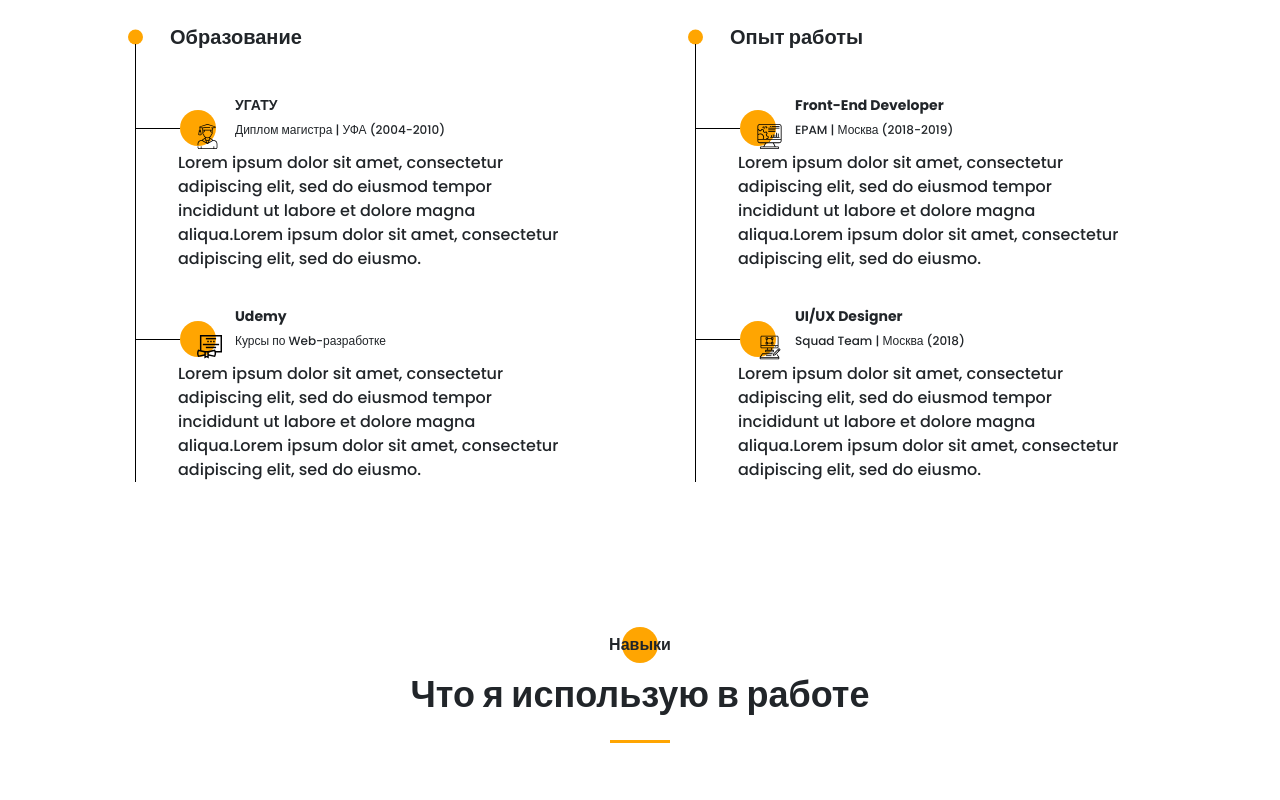
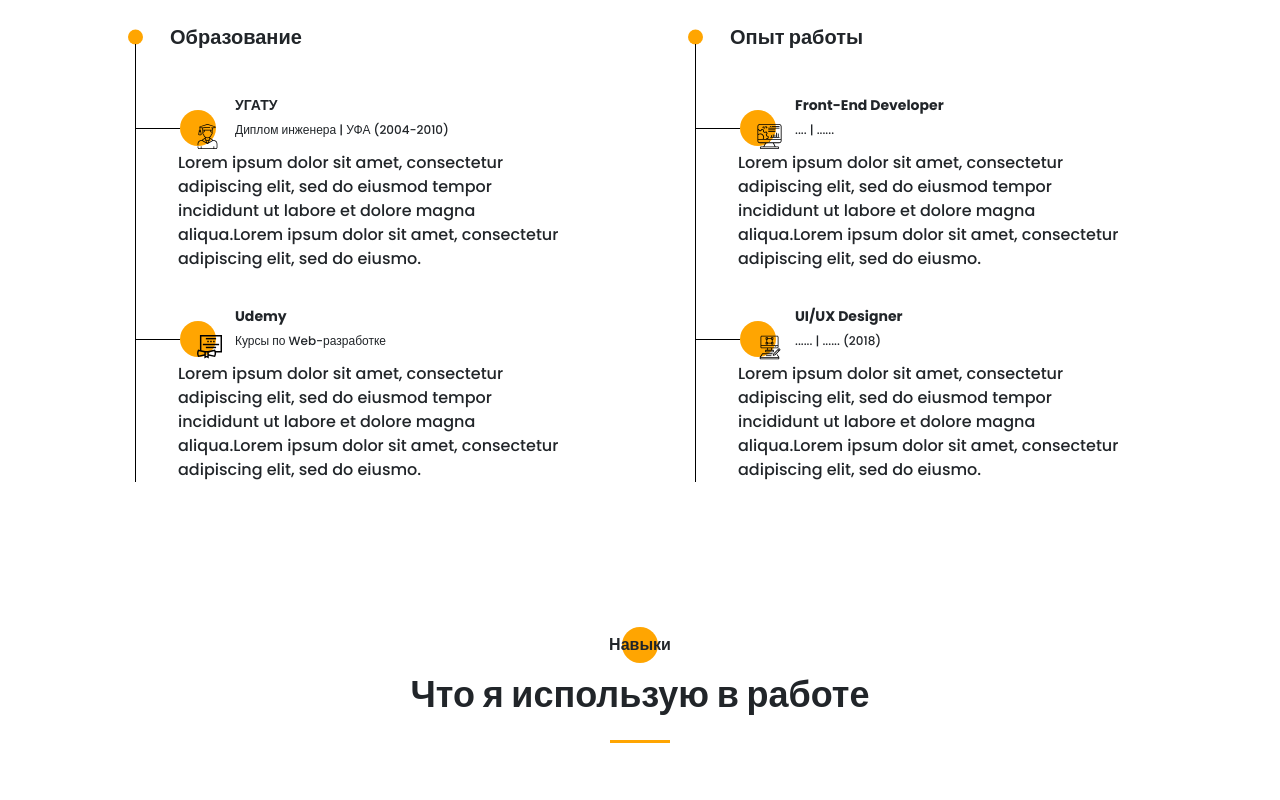
Before and after one commit to Eduard-Gimaev/Eduard-Gimaev.github.io, a website: page portfolio/index.html in a window 1280 px wide. Shown: the part 1800-2600 px from the top of the page. Drawn offline with Linux system fonts and the light colour scheme.

Commit message:
Update index.html

```diff
--- a/portfolio/index.html
+++ b/portfolio/index.html
@@ -217,7 +217,7 @@
                                         <img src="icons/experience/university.svg" alt="university">
                                     </div>
                                     <h4 class="title title_fz14">УГАТУ</h4>
-                                    <div class="resume__item-location">Диплом магистра | УФА (2004-2010)</div>
+                                    <div class="resume__item-location">Диплом инженера | УФА (2004-2010)</div>
                                 </div>
                                 <div class="resume__item-body">Lorem ipsum dolor sit amet, consectetur adipiscing elit, sed do eiusmod tempor incididunt ut labore et dolore magna aliqua.Lorem ipsum dolor sit amet, consectetur adipiscing elit, sed do eiusmo. </div>
                             </div>
@@ -247,7 +247,7 @@
                                         <img src="icons/experience/developer.svg" alt="developer">
                                     </div>
                                     <h4 class="title title_fz14">Front-End Developer</h4>
-                                    <div class="resume__item-location">EPAM | Москва (2018-2019)</div>
+                                    <div class="resume__item-location">.... | ...... </div>
                                 </div>
                                 <div class="resume__item-body">Lorem ipsum dolor sit amet, consectetur adipiscing elit, sed do eiusmod tempor incididunt ut labore et dolore magna aliqua.Lorem ipsum dolor sit amet, consectetur adipiscing elit, sed do eiusmo. </div>
                             </div>
@@ -259,7 +259,7 @@
                                         <img src="icons/experience/designer.svg" alt="designer">
                                     </div>
                                     <h4 class="title title_fz14">UI/UX Designer</h4>
-                                    <div class="resume__item-location">Squad Team | Москва (2018)</div>
+                                    <div class="resume__item-location">...... | ...... (2018)</div>
                                 </div>
                                 <div class="resume__item-body">Lorem ipsum dolor sit amet, consectetur adipiscing elit, sed do eiusmod tempor incididunt ut labore et dolore magna aliqua.Lorem ipsum dolor sit amet, consectetur adipiscing elit, sed do eiusmo. </div>
                             </div>
```
